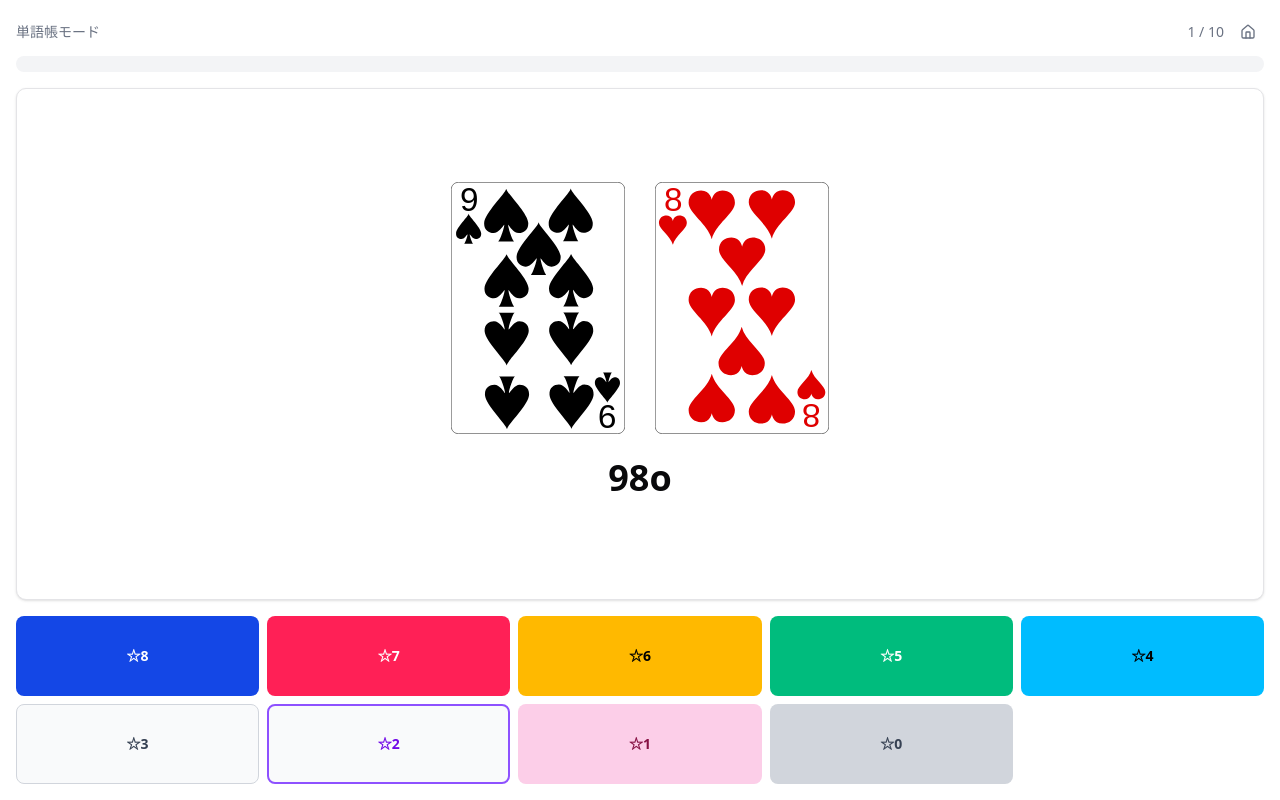
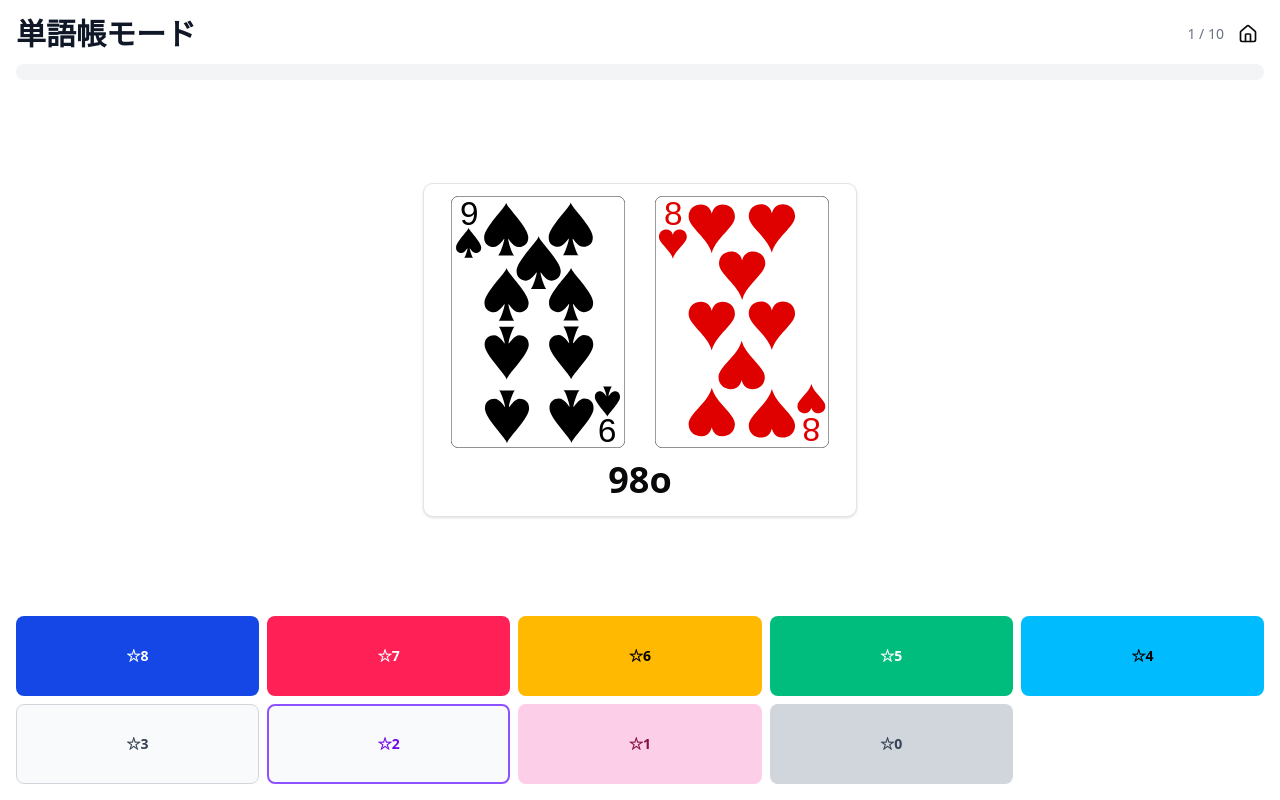
Before and after one commit to yutar0xff/yokosawa-rangetable-training, a Next.js app: page /training/flashcard in a window 1280 px wide. Built offline with nearby package versions, Linux system fonts and the light colour scheme.

Commit message:
Update UI layout

```diff
--- a/app/components/common/HomeButton.tsx
+++ b/app/components/common/HomeButton.tsx
@@ -22,7 +22,7 @@ export function HomeButton({
       onClick={() => router.push("/")}
       className={className}
     >
-      <Home className="h-4 w-4" />
+      <Home className="h-5 w-5" />
     </Button>
   );
 }
--- a/app/components/flashcard/HandDisplay.tsx
+++ b/app/components/flashcard/HandDisplay.tsx
@@ -17,8 +17,8 @@ export function HandDisplay({
   showCorrectEffect,
 }: HandDisplayProps) {
   return (
-    <Card className="flex-1 flex flex-col justify-center items-center py-4 sm:py-6 min-h-[200px] relative">
-      <div className="flex gap-4 sm:gap-6 mb-4 sm:mb-6 px-4 sm:px-6">
+    <Card className="flex flex-col justify-center items-center py-1 sm:py-3 relative">
+      <div className="flex gap-2 sm:gap-6 mb-1 sm:mb-3 px-2 sm:px-6">
         <PokerCard
           card={cards[0]}
           width={CARD_SIZES.LARGE.width}
@@ -30,7 +30,7 @@ export function HandDisplay({
           height={CARD_SIZES.LARGE.height}
         />
       </div>
-      <h2 className="text-4xl font-bold mb-2">{hand}</h2>
+      <h2 className="text-2xl sm:text-4xl font-bold mb-0.5 sm:mb-1">{hand}</h2>
 
       {showCorrectEffect && (
         <div className="absolute inset-0 flex items-center justify-center bg-green-50/80 backdrop-blur-sm z-20 rounded-xl animate-in fade-in zoom-in duration-300">
--- a/app/training/flashcard/FlashcardSession.tsx
+++ b/app/training/flashcard/FlashcardSession.tsx
@@ -160,19 +160,23 @@ export default function FlashcardSession({ ranges }: FlashcardSessionProps) {
   }
 
   return (
-    <div className="container max-w-7xl mx-auto p-2 sm:p-4 space-y-4 flex flex-col min-h-screen">
-      <div className="space-y-2">
-        <div className="flex justify-between items-center text-sm text-gray-500">
-          <span>{isRetryMode ? "リトライ" : "単語帳モード"}</span>
+    <div className="container max-w-7xl mx-auto p-2 sm:p-4 space-y-1 sm:space-y-2 flex flex-col min-h-screen">
+      {/* Header with Home button */}
+      <div className="flex justify-between items-center pb-0.5 sm:pb-1">
+        <h1 className="text-2xl sm:text-3xl font-bold text-gray-900">
+          {isRetryMode ? "リトライ" : "単語帳モード"}
+        </h1>
         <div className="flex items-center gap-2">
-            <span>
+          <span className="text-sm text-gray-500">
             {currentIndex + 1} / {queue.length}
           </span>
           <HomeButton />
         </div>
       </div>
-        <Progress value={(currentIndex / queue.length) * 100} />
-      </div>
+      <Progress
+        value={(currentIndex / queue.length) * 100}
+        className="mb-0.5 sm:mb-1"
+      />
 
       {gameState === "feedback" ? (
         <FlashcardFeedback
@@ -183,14 +187,20 @@ export default function FlashcardSession({ ranges }: FlashcardSessionProps) {
           onNext={nextQuestion}
         />
       ) : (
-        <>
+        <div className="flex flex-col flex-1 min-h-0">
+          {/* トランプ表示を中央に配置するラッパー */}
+          <div className="flex-1 flex items-center justify-center">
             <HandDisplay
               hand={currentQuestion.hand}
               cards={cards}
               showCorrectEffect={showCorrectEffect}
             />
+          </div>
+          {/* ボタンを下に配置 */}
+          <div className="mt-auto">
             <AnswerGrid onAnswer={handleAnswer} />
-        </>
+          </div>
+        </div>
       )}
     </div>
   );
--- a/app/training/grid/GridSession.tsx
+++ b/app/training/grid/GridSession.tsx
@@ -126,7 +126,7 @@ export default function GridSession({ correctRanges }: GridSessionProps) {
         <h1 className="text-2xl sm:text-3xl font-bold text-gray-900">
           塗り絵モード
         </h1>
-        <HomeButton className="h-9 w-9 p-0 hover:bg-gray-100" />
+        <HomeButton />
       </div>
 
       {/* Grid Area */}
--- a/app/training/scenario/ScenarioSession.tsx
+++ b/app/training/scenario/ScenarioSession.tsx
@@ -121,13 +121,20 @@ export default function ScenarioSession({ ranges }: ScenarioSessionProps) {
 
   return (
     <div className="container max-w-7xl mx-auto p-4 space-y-6 flex flex-col min-h-screen">
-      {/* Settings / Status */}
-      <div className="flex justify-between items-center">
-        <GameTypeSelector gameType={gameType} onGameTypeChange={setGameType} />
+      {/* Header with Home button */}
+      <div className="flex justify-between items-center pb-2">
+        <h1 className="text-2xl sm:text-3xl font-bold text-gray-900">
+          シナリオモード
+        </h1>
         <div className="flex items-center gap-2">
           <Badge variant="outline">Streak: {streak}</Badge>
           <HomeButton />
         </div>
+      </div>
+
+      {/* Settings / Status */}
+      <div className="flex justify-start">
+        <GameTypeSelector gameType={gameType} onGameTypeChange={setGameType} />
       </div>
 
       {/* Scenario Card */}
```
Lines whose indentation alone changed are shown as unchanged.
